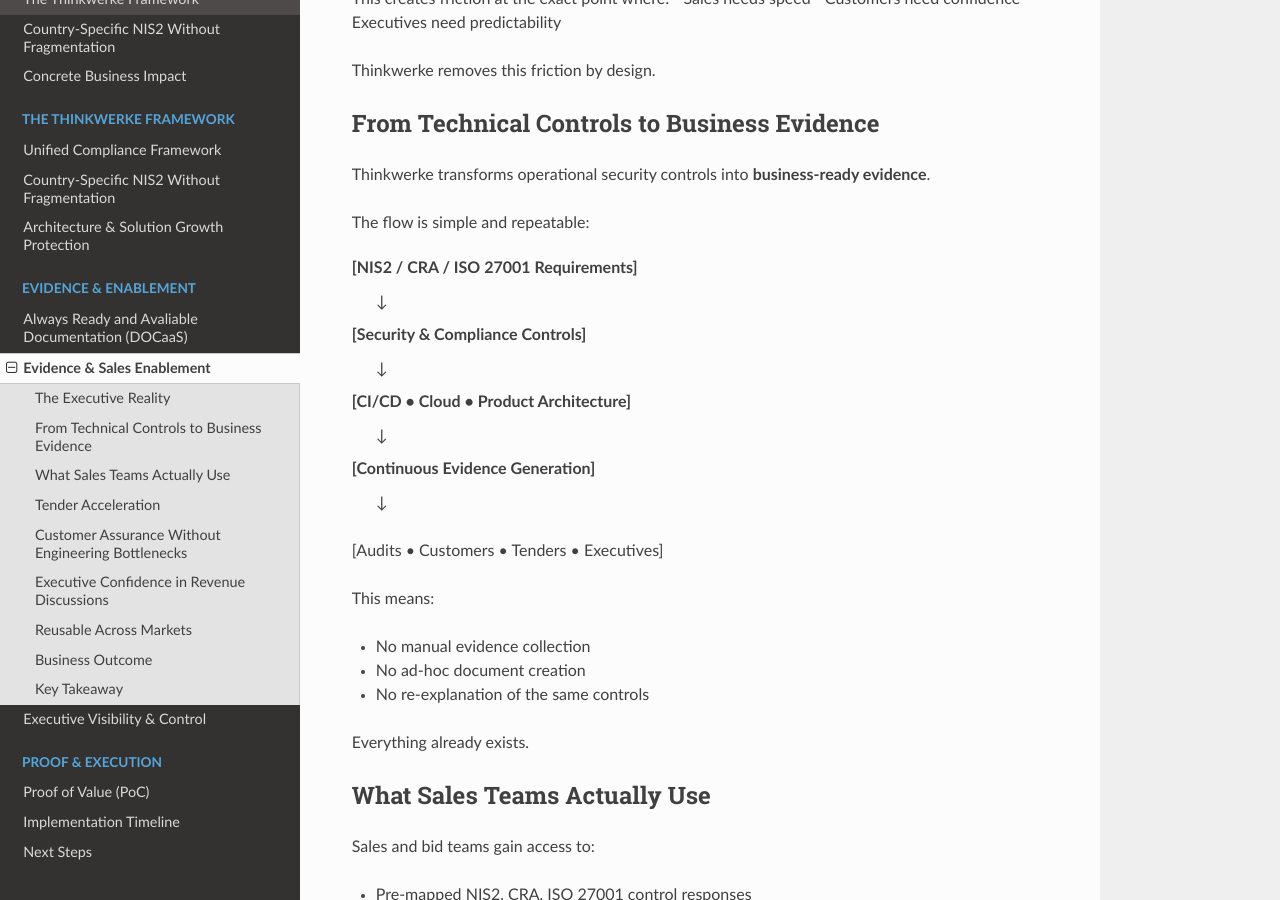
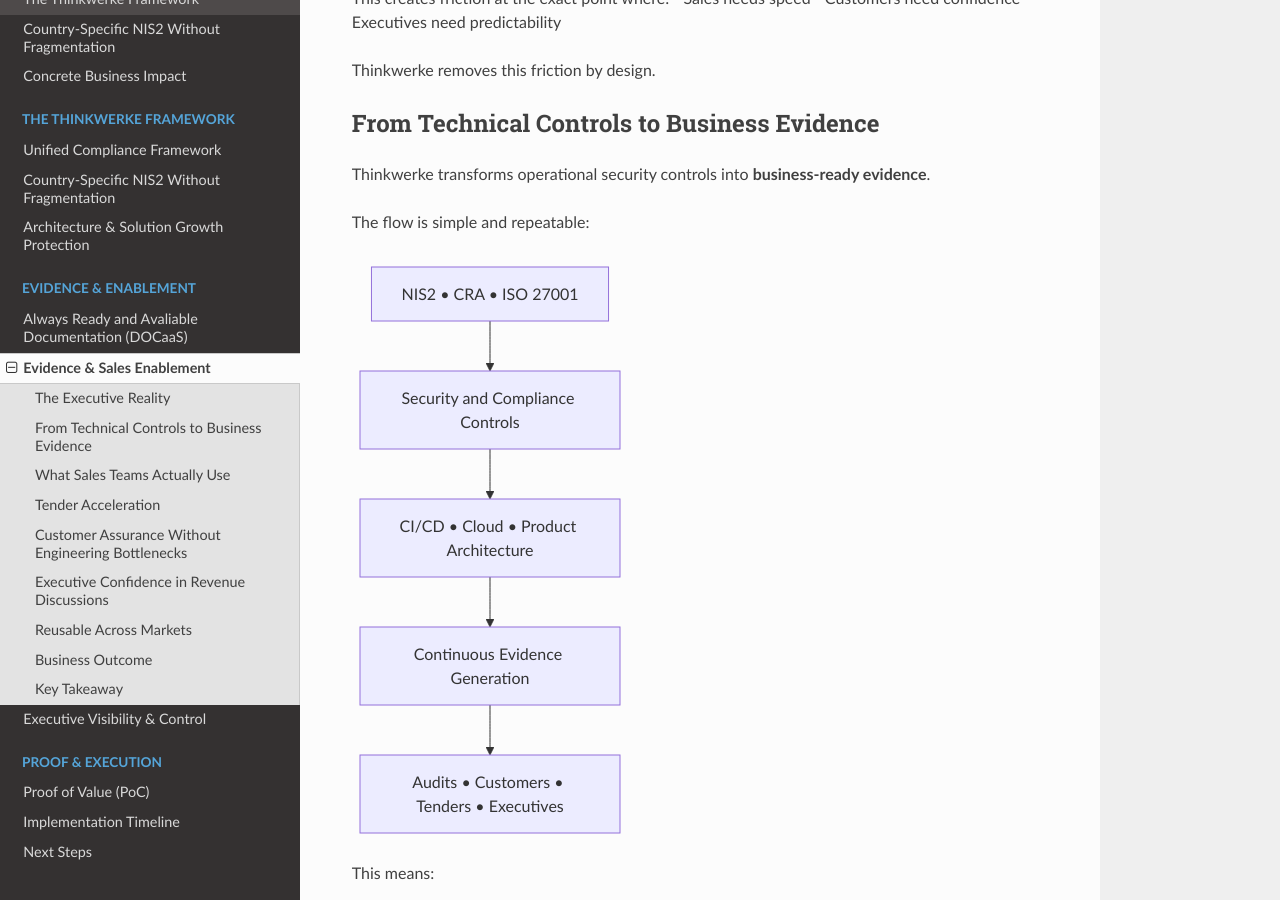
Before and after one commit to Mynkskhr/diehlmetering, a Sphinx documentation site: the page built from docs/source/sales-tender-enablement.rst, in a window 1280 px wide and 900 px high, scrolled down 589 px. Built offline with Sphinx 7.4.7 and the Read the Docs theme 3.1.0, drawn with Linux system fonts in a browser that asks for light colours; pages that are not in the unit, such as notebooks, are missing from menus; some of the changed lines change nothing that is shown.

Commit message:
Update sales-tender-enablement.rst

```diff
--- a/docs/source/sales-tender-enablement.rst
+++ b/docs/source/sales-tender-enablement.rst
@@ -35,15 +35,20 @@
 
 The flow is simple and repeatable:
 
-[NIS2 / CRA / ISO 27001 Requirements]
-            ↓
-[Security & Compliance Controls]
-            ↓
-[CI/CD • Cloud • Product Architecture]
-            ↓
-[Continuous Evidence Generation]
-            ↓
-[Audits • Customers • Tenders • Executives]
+.. mermaid::
+
+   flowchart TB
+       REG[NIS2 • CRA • ISO 27001]
+       CTRL[Security and Compliance Controls]
+       ENG[CI/CD • Cloud • Product Architecture]
+       EVID[Continuous Evidence Generation]
+       BIZ[Audits • Customers • Tenders • Executives]
+
+       REG --> CTRL
+       CTRL --> ENG
+       ENG --> EVID
+       EVID --> BIZ
+
 
 This means:
 
```
